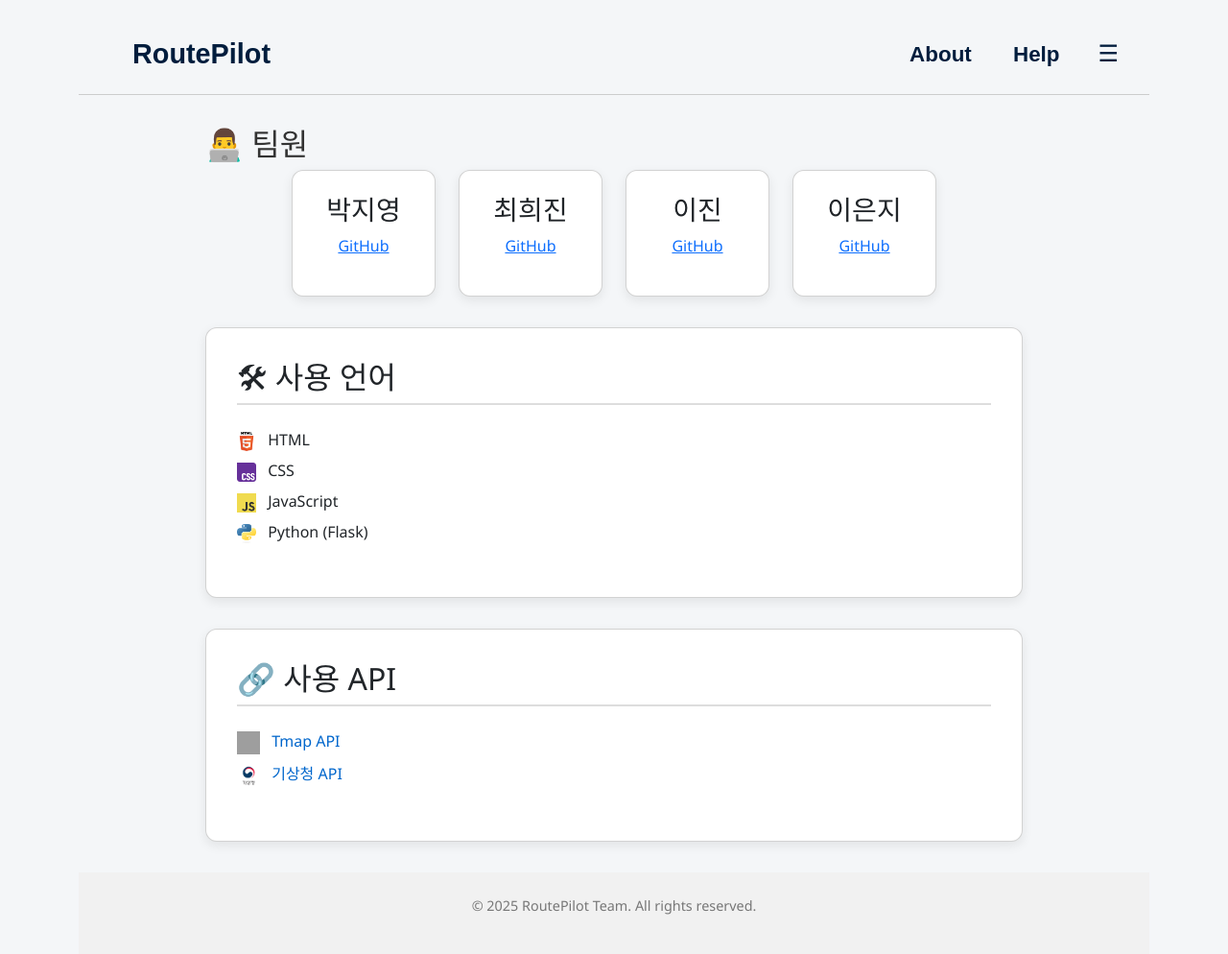
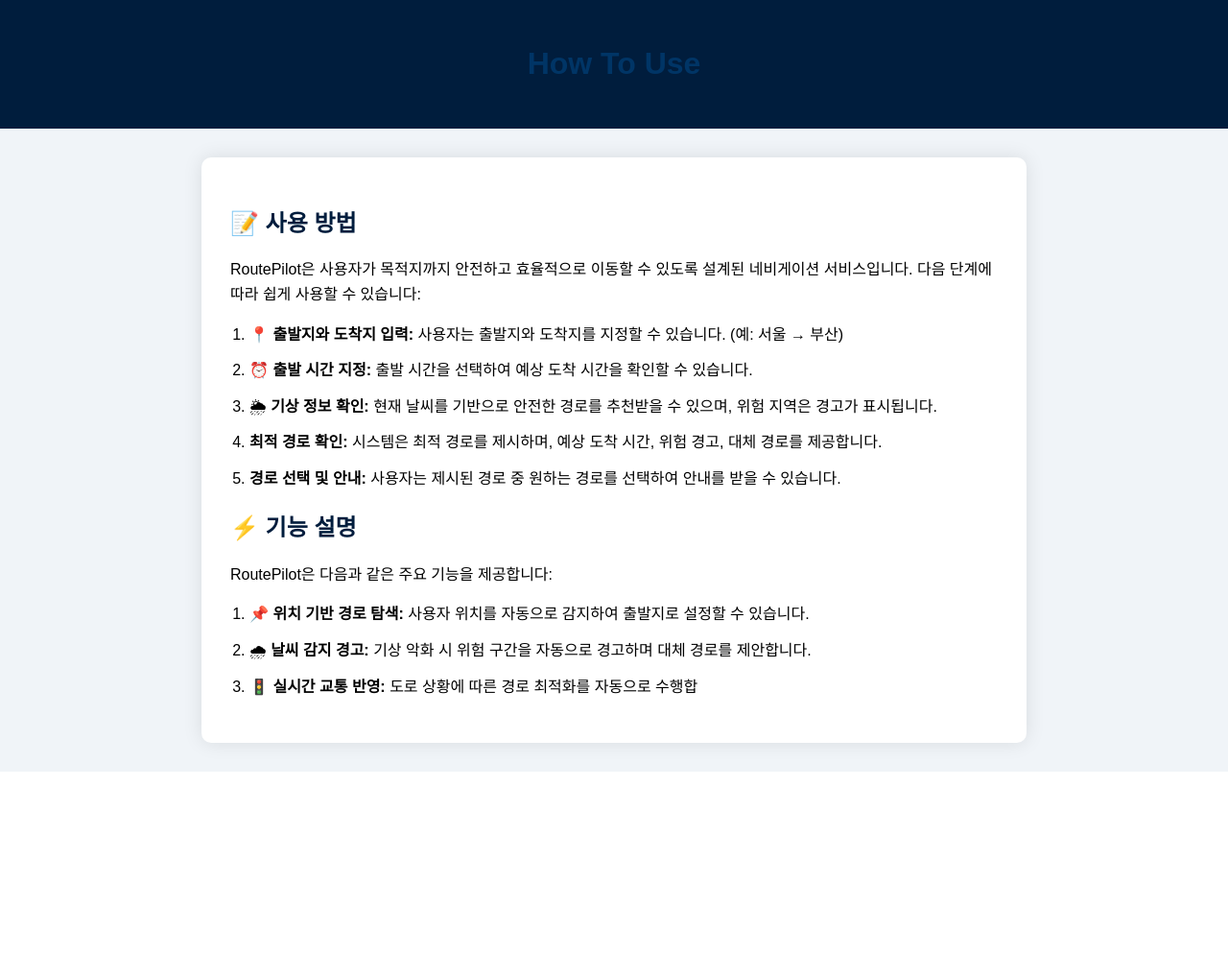
Before and after one commit to PJY00/LLPC_RoutePilot, a Flask app: page /help in a window 1280 px wide. Shown: the whole page at 96% size. After the commit the page ends 804 px from the top, so only its background shows below. Run offline with Flask 3, Linux system fonts and the light colour scheme; grey boxes are pictures that could not be loaded.

Commit message:
FIX id add and change help page link
Add id for add nav and fix help page link

```diff
--- a/RoutePilot/app.py
+++ b/RoutePilot/app.py
@@ -259,7 +259,7 @@
 
 @app.route('/help')
 def help():
-    return render_template("about.html")
+    return render_template("HowToUse.html")
 
 if __name__ == "__main__":
     app.run(debug=True)
--- a/RoutePilot/templates/HowToUse.html
+++ b/RoutePilot/templates/HowToUse.html
@@ -1,9 +1,9 @@
 <!DOCTYPE html>
 <html lang="ko">
   <head>
-    <meta charset="UTF-8">
-    <meta name="viewport" content="width=device-width, initial-scale=1.0">
-    <meta name="description" content="RoutePilot 사용법">
+    <meta charset="UTF-8" />
+    <meta name="viewport" content="width=device-width, initial-scale=1.0" />
+    <meta name="description" content="RoutePilot 사용법" />
     <title>RoutePilot 사용법</title>
     <style>
       body {
@@ -14,8 +14,8 @@
         line-height: 1.6;
       }
       header {
-            background-color: #001D3D;
-            color: #FFFFFF;
+        background-color: #001d3d;
+        color: #ffffff;
         padding: 20px 0;
         text-align: center;
       }
@@ -23,18 +23,19 @@
         padding: 30px;
         max-width: 800px;
         margin: 30px auto;
-            background-color: #FFFFFF;
+        background-color: #ffffff;
         border-radius: 10px;
         box-shadow: 0 0 20px rgba(0, 0, 0, 0.1);
       }
       h1 {
-            color:#003566;
+        color: #003566;
       }
       h2 {
-            color: #001D3D;
+        color: #001d3d;
         margin-bottom: 15px;
       }
-        p, li {
+      p,
+      li {
         margin-bottom: 12px;
       }
       ul {
@@ -49,21 +50,49 @@
     </header>
 
     <section>
-         <h2>📝 사용 방법</h2>
-        <p>RoutePilot은 사용자가 목적지까지 안전하고 효율적으로 이동할 수 있도록 설계된 네비게이션 서비스입니다. 다음 단계에 따라 쉽게 사용할 수 있습니다:</p>
+      <h2 id="howto">📝 사용 방법</h2>
+      <p>
+        RoutePilot은 사용자가 목적지까지 안전하고 효율적으로 이동할 수 있도록
+        설계된 네비게이션 서비스입니다. 다음 단계에 따라 쉽게 사용할 수
+        있습니다:
+      </p>
       <ul>
-            <li>📍 <strong>출발지와 도착지 입력:</strong> 사용자는 출발지와 도착지를 지정할 수 있습니다. (예: 서울 → 부산)</li>
-            <li>⏰ <strong>출발 시간 지정:</strong> 출발 시간을 선택하여 예상 도착 시간을 확인할 수 있습니다.</li>
-            <li>🌦 <strong>기상 정보 확인:</strong> 현재 날씨를 기반으로 안전한 경로를 추천받을 수 있으며, 위험 지역은 경고가 표시됩니다.</li>
-            <li> <strong>최적 경로 확인:</strong> 시스템은 최적 경로를 제시하며, 예상 도착 시간, 위험 경고, 대체 경로를 제공합니다.</li>
-            <li> <strong>경로 선택 및 안내:</strong> 사용자는 제시된 경로 중 원하는 경로를 선택하여 안내를 받을 수 있습니다.</li>
+        <li>
+          📍 <strong>출발지와 도착지 입력:</strong> 사용자는 출발지와 도착지를
+          지정할 수 있습니다. (예: 서울 → 부산)
+        </li>
+        <li>
+          ⏰ <strong>출발 시간 지정:</strong> 출발 시간을 선택하여 예상 도착
+          시간을 확인할 수 있습니다.
+        </li>
+        <li>
+          🌦 <strong>기상 정보 확인:</strong> 현재 날씨를 기반으로 안전한 경로를
+          추천받을 수 있으며, 위험 지역은 경고가 표시됩니다.
+        </li>
+        <li>
+          <strong>최적 경로 확인:</strong> 시스템은 최적 경로를 제시하며, 예상
+          도착 시간, 위험 경고, 대체 경로를 제공합니다.
+        </li>
+        <li>
+          <strong>경로 선택 및 안내:</strong> 사용자는 제시된 경로 중 원하는
+          경로를 선택하여 안내를 받을 수 있습니다.
+        </li>
       </ul>
-        <h2>⚡ 기능 설명</h2>
+      <h2 id="explain">⚡ 기능 설명</h2>
       <p>RoutePilot은 다음과 같은 주요 기능을 제공합니다:</p>
       <ul>
-            <li>📌 <strong>위치 기반 경로 탐색:</strong> 사용자 위치를 자동으로 감지하여 출발지로 설정할 수 있습니다.</li>
-            <li>🌧 <strong>날씨 감지 경고:</strong> 기상 악화 시 위험 구간을 자동으로 경고하며 대체 경로를 제안합니다.</li>
-            <li>🚦 <strong>실시간 교통 반영:</strong> 도로 상황에 따른 경로 최적화를 자동으로 수행합
+        <li>
+          📌 <strong>위치 기반 경로 탐색:</strong> 사용자 위치를 자동으로
+          감지하여 출발지로 설정할 수 있습니다.
+        </li>
+        <li>
+          🌧 <strong>날씨 감지 경고:</strong> 기상 악화 시 위험 구간을 자동으로
+          경고하며 대체 경로를 제안합니다.
+        </li>
+        <li>
+          🚦 <strong>실시간 교통 반영:</strong> 도로 상황에 따른 경로 최적화를
+          자동으로 수행합
+        </li>
       </ul>
     </section>
   </body>
--- a/RoutePilot/templates/about.html
+++ b/RoutePilot/templates/about.html
@@ -15,7 +15,7 @@
     {% include "nav.html" %}
 
     <section class="about">
-      <h2>👨‍💻 팀원</h2>
+      <h2 id="team">👨‍💻 팀원</h2>
       <div class="team-container">
         <div class="team-card card">
           <h3>박지영</h3>
@@ -42,7 +42,7 @@
       </div>
 
       <div class="card">
-        <h2>🛠 사용 언어</h2>
+        <h2 id="lang">🛠 사용 언어</h2>
         <ul>
           <li>
             <img
@@ -80,7 +80,7 @@
       </div>
 
       <div class="card">
-        <h2>🔗 사용 API</h2>
+        <h2 id="api">🔗 사용 API</h2>
         <ul>
           <li>
             <img
```
Lines whose indentation alone changed are shown as unchanged.
